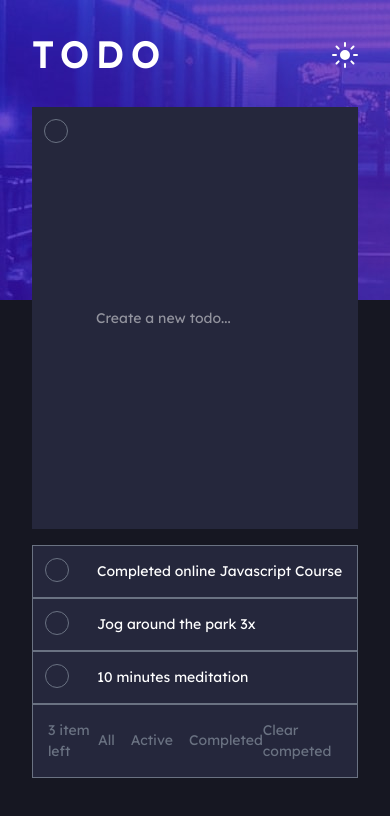
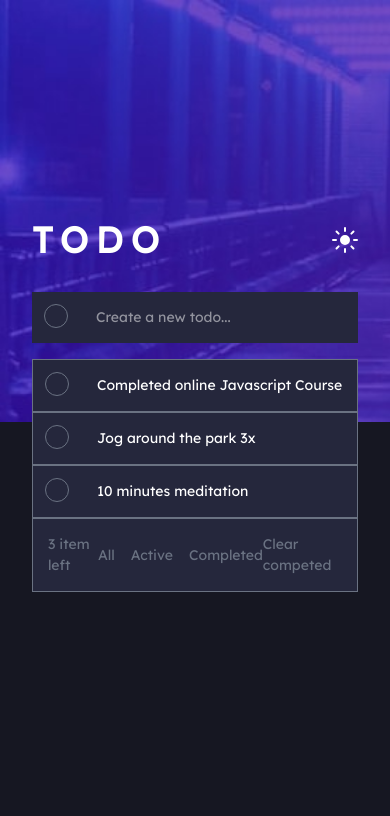
Before and after one commit to Segundavid-Dev/react-tailwind, a React (Vite) app: page / in a window 390 px wide. Shown: the top 816 px of the page. Built offline with nearby package versions, Linux system fonts and the light colour scheme.

Commit message:
handling responsive edge cases

```diff
--- a/src/App.css
+++ b/src/App.css
@@ -9,6 +9,14 @@ body {
   background-repeat: no-repeat;
 }
 
+/* handle media queries for small screen sizes*/
+@media screen and (max-width: 834px) {
+  body {
+    background-size: auto 50vh;
+  }
+}
+
+/*  */
 /* const submittedTaskObject = {
   id: Date.now(),
   submittedTas: newTask,
--- a/src/App.jsx
+++ b/src/App.jsx
@@ -71,7 +71,7 @@ function FormInput({ newInput, setNewInput, handleSubmit }) {
         value={newInput}
         onChange={(e) => setNewInput(e.target.value)}
         placeholder="Create a new todo..."
-        className="bg-[var(--input-background)] max-sm:h-[50vh] w-full pt-[15px] pb-[15px] pl-[4rem] border-none outline-none text-[14px] mb-[1rem]"
+        className="bg-[var(--input-background)] w-full pt-[15px] pb-[15px] pl-[4rem] border-none outline-none text-[14px] mb-[1rem]"
       />
       <div className="absolute left-3 top-3 w-6 h-6 border-1 border-gray-500 rounded-full cursor-pointer"></div>
     </form>
```
